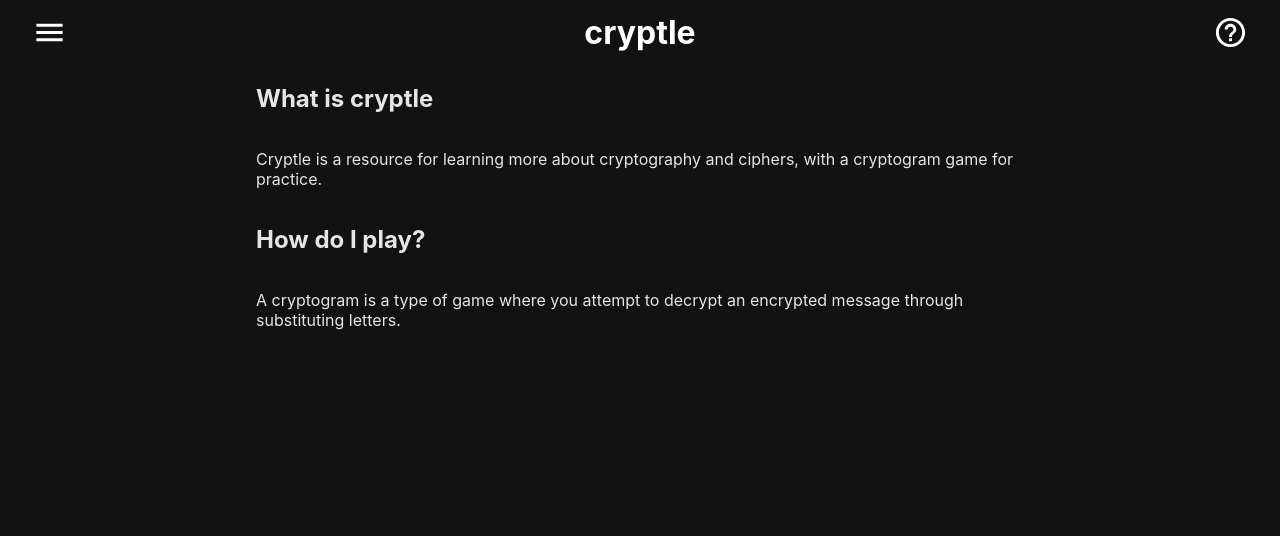
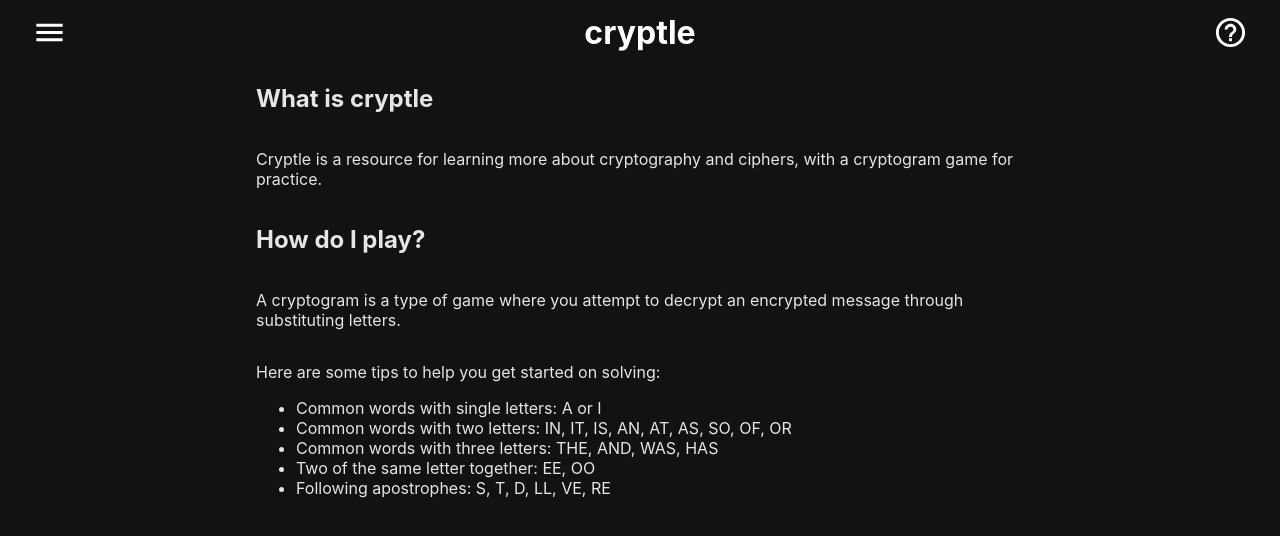
Before and after one commit to batjuli/cryptle, a React (Create React App) app: page /help in a window 1280 px wide. Shown: the top 536 px of the page. Built offline with nearby package versions, Linux system fonts and the light colour scheme.

Commit message:
move help to help modal

```diff
--- /dev/null
+++ b/src/components/HelpModal.js
@@ -0,0 +1,58 @@
+import React from 'react';
+
+import styled from 'styled-components';
+
+import Box from '@mui/material/Box';
+import Typography from '@mui/material/Typography';
+import Modal from '@mui/material/Modal';
+
+const HelpModal = (props) => {
+  const { open, handleModalClose } = props;
+
+  return (
+    <div>
+      <Modal open={open} onClose={handleModalClose}>
+        <Container>
+          <h2>What is cryptle</h2>
+          <p>
+            Cryptle is a resource for learning more about cryptography and
+            ciphers, with a cryptogram game for practice.
+          </p>
+          <h2>How do I play?</h2>
+          <p>
+            A cryptogram is a type of game where you attempt to decrypt an
+            encrypted message through substituting letters.{' '}
+          </p>
+          <p>
+            Here are some tips to help you get started on solving:
+            <ul>
+              <li>Common words with single letters: A or I</li>
+              <li>
+                Common words with two letters: IN, IT, IS, AN, AT, AS, SO, OF,
+                OR
+              </li>
+              <li>Common words with three letters: THE, AND, WAS, HAS</li>
+              <li>Two of the same letter together: EE, OO</li>
+              <li>Following apostrophes: S, T, D, LL, VE, RE</li>
+            </ul>
+          </p>
+        </Container>
+      </Modal>
+    </div>
+  );
+};
+
+const Container = styled.div`
+  display: flex;
+  flex-direction: column;
+  position: absolute;
+  top: 50%;
+  left: 50%;
+  transform: translate(-50%, -50%);
+  background-color: #121213;
+  color: white;
+  padding: 20px;
+  border-radius: 20px;
+`;
+
+export default HelpModal;
--- a/src/components/Navbar.js
+++ b/src/components/Navbar.js
@@ -7,8 +7,14 @@
 import { Link } from 'react-router-dom';
 
 import Sidebar from './Sidebar';
+import HelpModal from './HelpModal';
 
 const Navbar = () => {
+  // state for help modal
+  const [modalOpen, setModalOpen] = React.useState(false);
+  const handleModalOpen = () => setModalOpen(true);
+  const handleModalClose = () => setModalOpen(false);
+
   return (
     <AppBar
       position='sticky'
@@ -16,6 +22,7 @@
     >
       <Toolbar>
         <Sidebar />
+        <HelpModal open={modalOpen} handleModalClose={handleModalClose} />
         <Title>
           <Link style={{ textDecoration: 'none', color: 'white' }} to='/'>
             cryptle
@@ -25,8 +32,7 @@
           color='primary'
           aria-label='help button'
           sx={{ color: 'white' }}
-          component={Link}
-          to='/help'
+          onClick={handleModalOpen}
         >
           <HelpOutlineIcon fontSize='large' />
         </IconButton>
--- a/src/components/WinModal.js
+++ b/src/components/WinModal.js
@@ -24,12 +24,7 @@
 
   return (
     <div>
-      <Modal
-        open={open}
-        onClose={handleModalClose}
-        aria-labelledby='modal-modal-title'
-        aria-describedby='modal-modal-description'
-      >
+      <Modal open={open} onClose={handleModalClose}>
         <Box sx={style}>
           <Typography id='modal-modal-title' variant='h6' component='h2'>
             Awesome job!
--- a/src/pages/Help.js
+++ b/src/pages/Help.js
@@ -15,6 +15,18 @@
         A cryptogram is a type of game where you attempt to decrypt an encrypted
         message through substituting letters.{' '}
       </p>
+      <p>
+        Here are some tips to help you get started on solving:
+        <ul>
+          <li>Common words with single letters: A or I</li>
+          <li>
+            Common words with two letters: IN, IT, IS, AN, AT, AS, SO, OF, OR
+          </li>
+          <li>Common words with three letters: THE, AND, WAS, HAS</li>
+          <li>Two of the same letter together: EE, OO</li>
+          <li>Following apostrophes: S, T, D, LL, VE, RE</li>
+        </ul>
+      </p>
     </Container>
   );
 };
```
